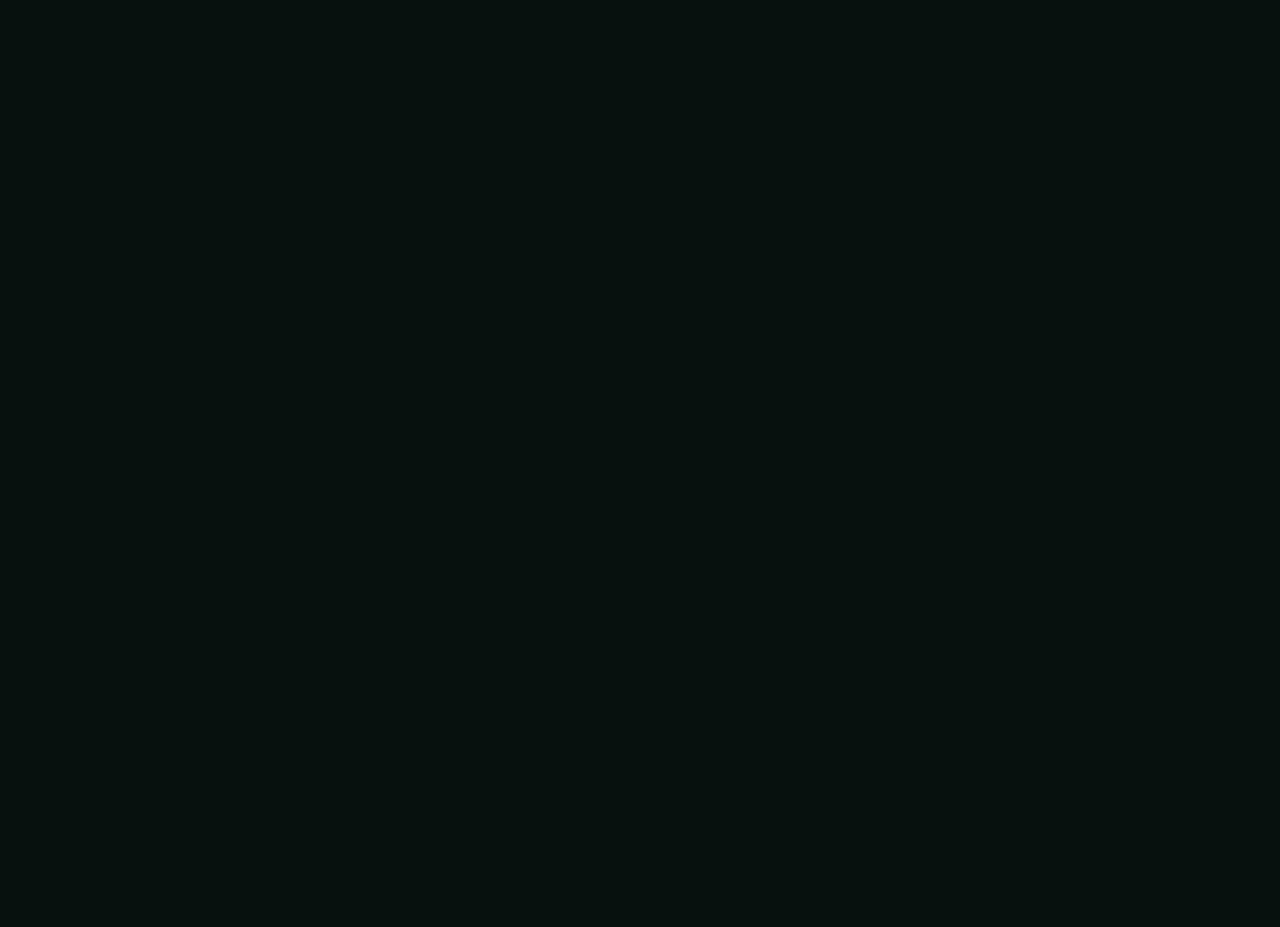
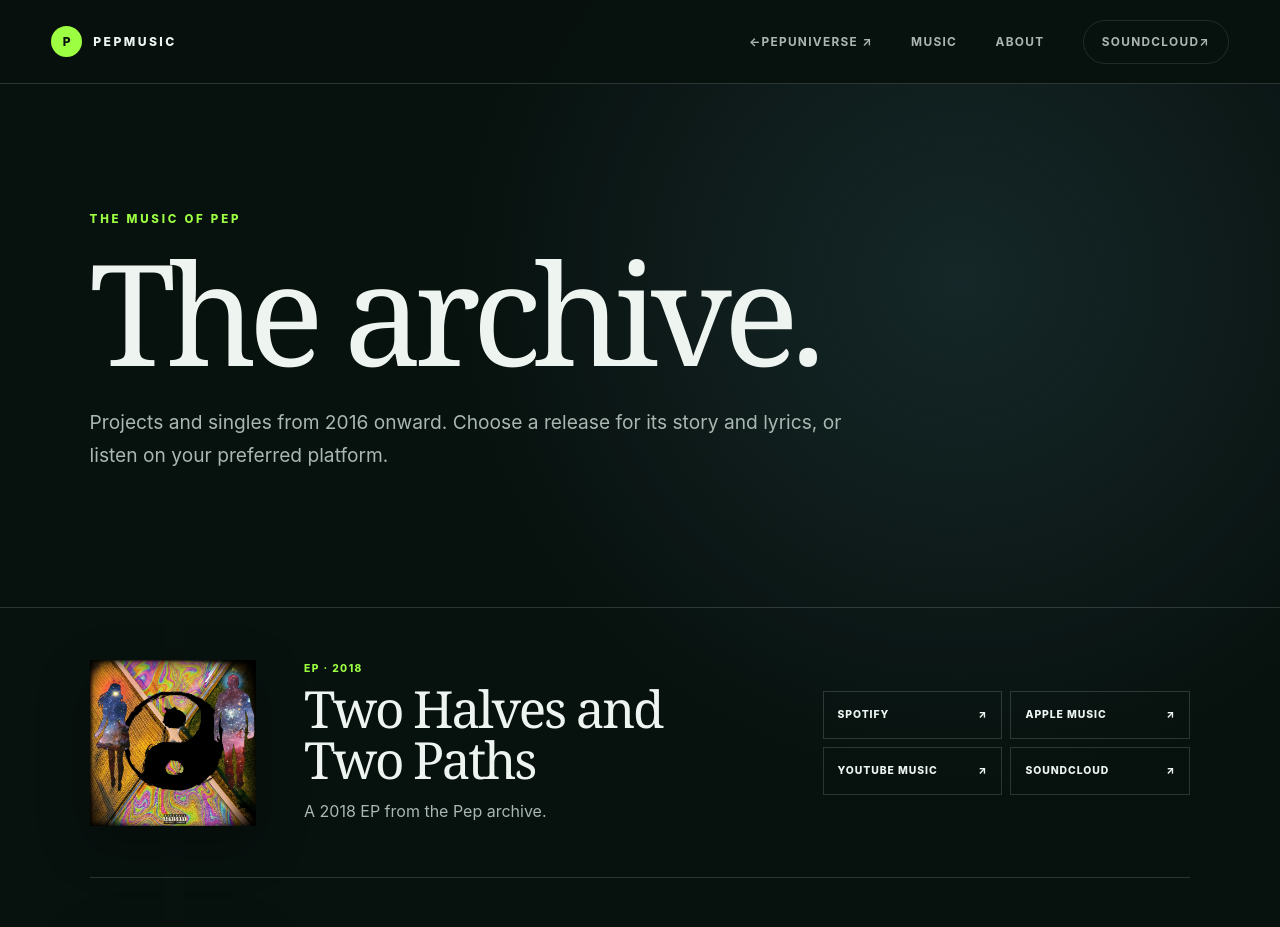
Before and after one commit to PepGames/PepMusic-Site, a Next.js app: page /archive in a window 1280 px wide. Before the commit this address had no page. Shown: the top 927 px of the page. Before the commit the page ends 800 px from the top, so only its background shows below. Built offline with nearby package versions, Linux system fonts and the light colour scheme.

Commit message:
add true archive page

```diff
--- /dev/null
+++ b/app/archive/page.tsx
@@ -0,0 +1,52 @@
+import type { Metadata } from "next";
+import Link from "next/link";
+import { NetworkFooter } from "@/components/NetworkFooter";
+import { SiteHeader } from "@/components/SiteHeader";
+import { archiveCatalog, formatKind } from "@/data/catalog";
+
+export const metadata: Metadata = {
+  title: "Music Archive | PepMusic",
+  description: "Explore Pep's albums, mixtapes, EPs, and singles across Spotify, Apple Music, YouTube Music, and SoundCloud.",
+  alternates: { canonical: "/archive" },
+  openGraph: {
+    title: "Music Archive | PepMusic",
+    description: "The official archive of music released by Pep.",
+    url: "/archive",
+  },
+};
+
+export default function ArchivePage() {
+  return (
+    <main className="archive-page">
+      <SiteHeader compact />
+      <header className="archive-hero section-shell">
+        <p className="eyebrow">THE MUSIC OF PEP</p>
+        <h1>The archive.</h1>
+        <p>Projects and singles from 2016 onward. Choose a release for its story and lyrics, or listen on your preferred platform.</p>
+      </header>
+
+      <section className="archive-list section-shell" aria-label="Archived releases">
+        {archiveCatalog.map((release) => (
+          <article className="archive-row" key={release.slug}>
+            <Link className="archive-release-link" href={`/${release.slug}`} aria-label={`Explore ${release.title}`}>
+              <img src={release.artwork} alt={release.artworkAlt} />
+              <div>
+                <p>{formatKind(release.kind)} · {release.year}</p>
+                <h2>{release.title}</h2>
+                <span>{release.summary}</span>
+              </div>
+            </Link>
+            <div className="archive-destinations" aria-label={`Listen to ${release.title}`}>
+              {release.platforms.filter((destination) => destination.status === "live").map((destination) => (
+                <a key={destination.platform} href={destination.url} target="_blank" rel="noopener noreferrer">
+                  {destination.platform}<span aria-hidden="true">↗</span>
+                </a>
+              ))}
+            </div>
+          </article>
+        ))}
+      </section>
+      <NetworkFooter />
+    </main>
+  );
+}
--- a/app/globals.css
+++ b/app/globals.css
@@ -1053,6 +1053,111 @@ a.platform-link:focus-visible {
 .release-pagination span { color: var(--muted); display: block; font-size: 0.65rem; letter-spacing: 0.14em; margin-bottom: 8px; text-transform: uppercase; }
 .release-pagination strong { font-family: Georgia, "Times New Roman", serif; font-size: clamp(1.2rem, 2vw, 1.8rem); font-weight: 400; }
 
+.archive-page {
+  background: radial-gradient(circle at 75% 10%, rgba(128, 201, 232, 0.12), transparent 32rem), var(--ink);
+}
+
+.archive-hero {
+  max-width: 1100px;
+  padding-bottom: clamp(64px, 9vw, 120px);
+  padding-top: clamp(72px, 10vw, 145px);
+}
+
+.archive-hero h1 {
+  font-family: Georgia, "Times New Roman", serif;
+  font-size: clamp(4.2rem, 11vw, 10rem);
+  font-weight: 400;
+  letter-spacing: -0.06em;
+  line-height: 0.88;
+  margin: 14px 0 32px;
+}
+
+.archive-hero > p:last-child {
+  color: var(--muted);
+  font-size: clamp(1rem, 1.5vw, 1.2rem);
+  line-height: 1.75;
+  max-width: 47rem;
+}
+
+.archive-list {
+  border-top: 1px solid var(--line);
+  display: grid;
+  padding-top: 0;
+}
+
+.archive-row {
+  align-items: center;
+  border-bottom: 1px solid var(--line);
+  display: grid;
+  gap: clamp(30px, 5vw, 80px);
+  grid-template-columns: minmax(0, 1fr) minmax(300px, 0.55fr);
+  padding: clamp(28px, 4vw, 55px) 0;
+}
+
+.archive-release-link {
+  align-items: center;
+  display: grid;
+  gap: clamp(22px, 4vw, 48px);
+  grid-template-columns: clamp(96px, 13vw, 170px) minmax(0, 1fr);
+  min-height: 44px;
+}
+
+.archive-release-link img {
+  aspect-ratio: 1;
+  box-shadow: 0 18px 48px rgba(0, 0, 0, 0.25);
+  object-fit: cover;
+  width: 100%;
+}
+
+.archive-release-link p {
+  color: var(--green);
+  font-size: 0.64rem;
+  font-weight: 850;
+  letter-spacing: 0.14em;
+  margin: 0 0 9px;
+  text-transform: uppercase;
+}
+
+.archive-release-link h2 {
+  font-family: Georgia, "Times New Roman", serif;
+  font-size: clamp(1.8rem, 4vw, 3.8rem);
+  font-weight: 400;
+  letter-spacing: -0.045em;
+  line-height: 1;
+  margin: 0 0 13px;
+}
+
+.archive-release-link div > span {
+  color: var(--muted);
+  line-height: 1.55;
+}
+
+.archive-destinations {
+  display: grid;
+  gap: 8px;
+  grid-template-columns: repeat(2, minmax(0, 1fr));
+}
+
+.archive-destinations a {
+  align-items: center;
+  border: 1px solid var(--line);
+  display: flex;
+  font-size: 0.65rem;
+  font-weight: 850;
+  justify-content: space-between;
+  letter-spacing: 0.09em;
+  min-height: 48px;
+  padding: 12px 14px;
+  text-transform: uppercase;
+  transition: background 180ms ease, color 180ms ease;
+}
+
+.archive-destinations a:hover,
+.archive-destinations a:focus-visible {
+  background: var(--green);
+  color: var(--ink);
+}
+
 .lyric-page {
   --release-accent: var(--green);
   background: linear-gradient(180deg, color-mix(in srgb, var(--release-accent) 7%, var(--ink)), var(--ink) 42rem);
@@ -1156,6 +1261,8 @@ a.platform-link:focus-visible {
 
   .lyrics-heading { position: static; }
 
+  .archive-row { grid-template-columns: 1fr; }
+
   .release-hero-art {
     justify-self: center;
     width: min(76vw, 560px);
@@ -1191,6 +1298,11 @@ a.platform-link:focus-visible {
   .lyric-hero-layout { align-items: start; grid-template-columns: 72px minmax(0, 1fr); }
   .lyric-hero h1 { font-size: clamp(2.2rem, 11vw, 4rem); }
   .lyrics-copy { line-height: 1.7; }
+  .archive-hero { padding-left: 22px; padding-right: 22px; }
+  .archive-list { padding-left: 22px; padding-right: 22px; }
+  .archive-release-link { align-items: start; grid-template-columns: 86px minmax(0, 1fr); }
+  .archive-release-link div > span { display: none; }
+  .archive-destinations { grid-template-columns: 1fr; }
 }
 
 @media (prefers-reduced-motion: reduce) {
--- a/app/page.tsx
+++ b/app/page.tsx
@@ -22,9 +22,7 @@ export default function Home() {
           <p className="hero-intro">{growth.summary} The official release date and listening links are coming soon.</p>
           <div className="hero-actions">
             <Link className="button button-primary" href="/growth">Enter the Growth page</Link>
-            <a className="button button-quiet" href="https://soundcloud.com/joshuapepoli" target="_blank" rel="noopener noreferrer">
-              Hear the archive <span aria-hidden="true">↗</span>
-            </a>
+            <Link className="button button-quiet" href="/archive">Explore the archive</Link>
           </div>
           <dl className="release-facts">
             <div><dt>Artist</dt><dd>{growth.artist}</dd></div>
--- a/app/sitemap.ts
+++ b/app/sitemap.ts
@@ -5,6 +5,7 @@ export default function sitemap(): MetadataRoute.Sitemap {
   const base = "https://music.pepuniverse.com";
   return [
     { url: base, changeFrequency: "monthly", priority: 1 },
+    { url: `${base}/archive`, changeFrequency: "monthly", priority: 0.8 },
     ...publicCatalog.map((release) => ({ url: `${base}/${release.slug}`, changeFrequency: "monthly" as const, priority: release.slug === "growth" ? 0.9 : 0.7 })),
     ...publicLyricTracks.map(({ release, track }) => ({ url: `${base}/${release.slug}/${track.slug}`, changeFrequency: "yearly" as const, priority: 0.5 })),
     { url: `${base}/privacy`, changeFrequency: "yearly", priority: 0.2 },
--- a/data/catalog.ts
+++ b/data/catalog.ts
@@ -495,6 +495,7 @@ export const publicCatalog = catalog
 
 export const publicProjects = publicCatalog.filter((item) => item.kind === "album" || item.kind === "ep");
 export const publicSingles = publicCatalog.filter((item) => item.kind === "single");
+export const archiveCatalog = publicCatalog.filter((item) => item.status === "archive");
 export const publicLyricTracks = publicCatalog.flatMap((release) =>
   (release.tracks ?? [])
     .filter((track) => Boolean(track.lyricsFile))
```
Also changed, not shown: 1 other file (tests, documents, lock files or other folders).
